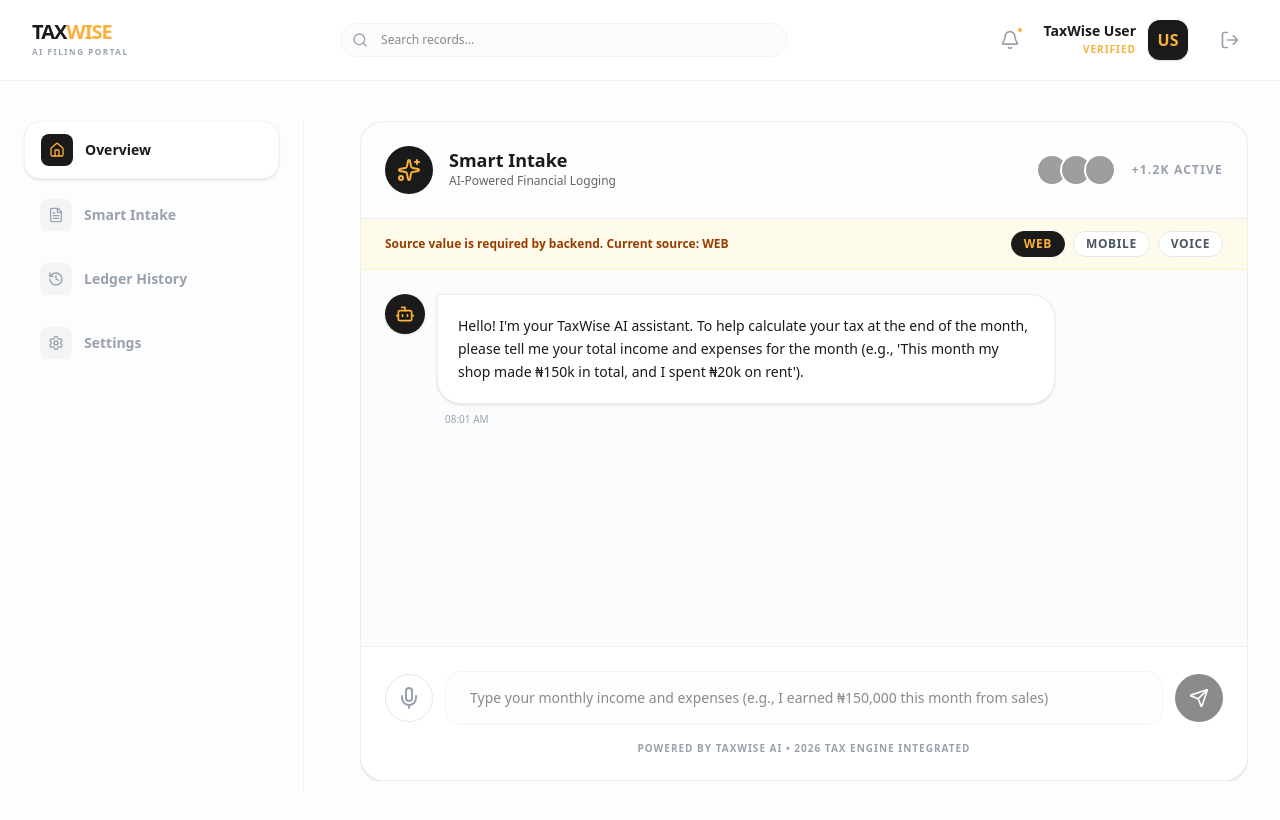
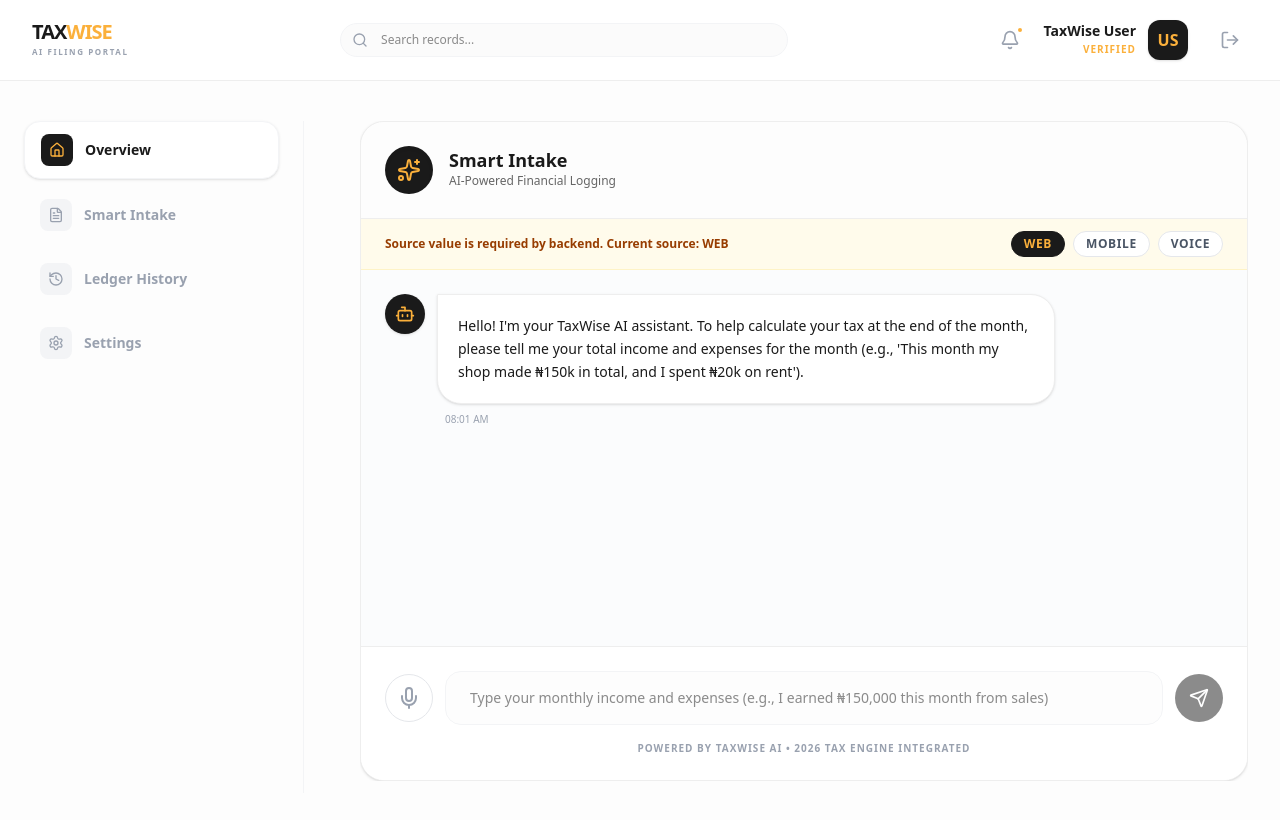
Before and after one commit to evolvingsam/taxWise, a Next.js app in the folder frontend/: page /intake in a window 1280 px wide. Shown: the top 820 px of the page. Built offline with nearby package versions, Linux system fonts and the light colour scheme; grey boxes are pictures that could not be loaded.

Commit message:
removed the active tab from the ai chat

```diff
--- a/frontend/src/app/(dashboard)/intake/page.tsx
+++ b/frontend/src/app/(dashboard)/intake/page.tsx
@@ -111,16 +111,6 @@ export default function SmartIntakePage() {
             <h2 className="font-bold text-lg leading-none">Smart Intake</h2>
             <p className="text-xs text-muted-foreground mt-1">AI-Powered Financial Logging</p>
           </div>
-        </div>
-        <div className="flex items-center gap-2">
-          <div className="flex -space-x-2">
-            {[1, 2, 3].map((i) => (
-              <div key={i} className="w-8 h-8 rounded-full border-2 border-white bg-gray-200 overflow-hidden">
-                <img src={`https://i.pravatar.cc/150?u=${i}`} alt="user" />
-              </div>
-            ))}
-          </div>
-          <span className="text-xs font-bold text-gray-400 ml-2 uppercase tracking-widest">+1.2k Active</span>
         </div>
       </div>
 
```
